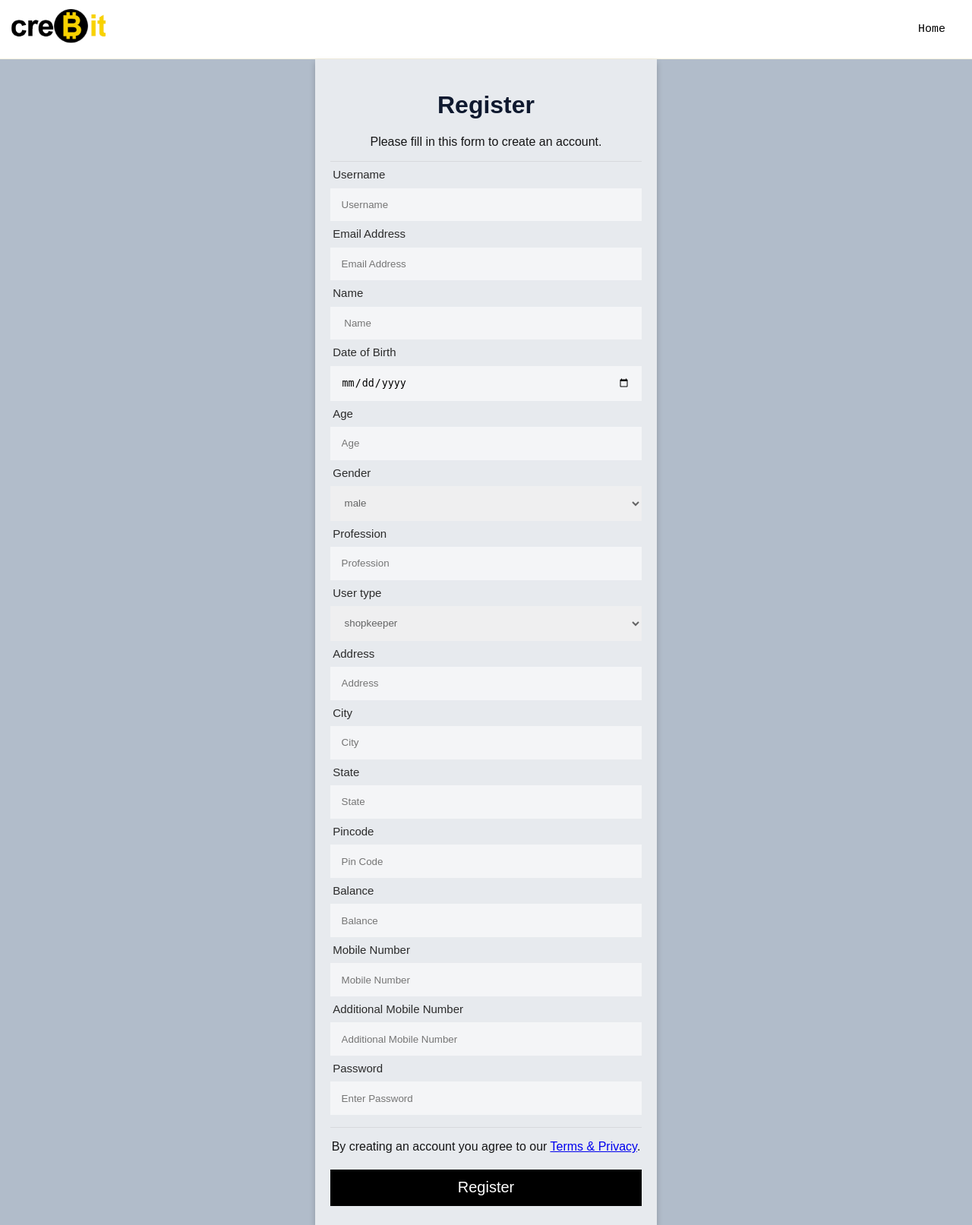
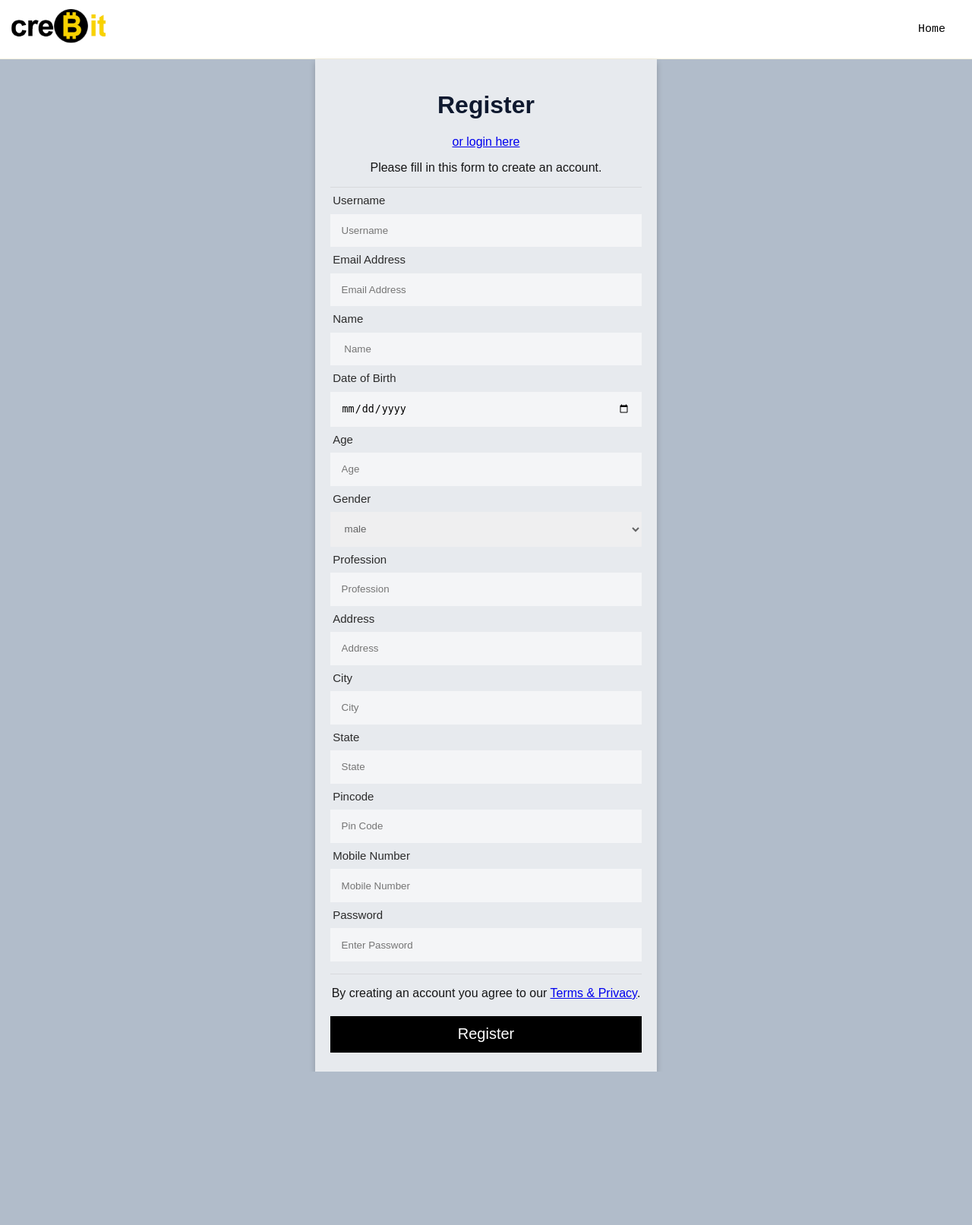
Before and after one commit to SushantChandla/repo, a Django app: template stocksapp/xplore/accounts/templates/accounts/signup.html in a window 1280 px wide. Shown: the whole page at 76% size. After the commit the page ends 1411 px from the top, so only its background shows below. Run offline with Django 3.2, Linux system fonts and the light colour scheme; the template is opened without the code that fills it: values that come from a table or form of the project are taken from there, others are empty; some libraries are stand-ins or nearby versions.

Commit message:
made changes in accounts/ models, forms, views and urls

```diff
--- a/stocksapp/xplore/accounts/forms.py
+++ b/stocksapp/xplore/accounts/forms.py
@@ -3,20 +3,15 @@ from django.contrib.auth.forms import UserCreationForm
 from django import forms
 from . import models
 
-
 class UserCreateForm(forms.ModelForm):
     password = forms.CharField(widget=forms.PasswordInput())
     class Meta:
-        fields = '__all__'
-        model = models.UserProfile
+        fields = ("username", "email", "password")
+        model = User
 
 
 class UserProfileForm (forms.ModelForm):
     class Meta:
         fields = '__all__'
+        exclude = ['user',]
         model = models.UserProfile
-
-class UserLoginForm (forms.ModelForm):
-    class Meta:
-        fields = ("username", "password")
-        model = models.UserProfile
--- a/stocksapp/xplore/accounts/models.py
+++ b/stocksapp/xplore/accounts/models.py
@@ -5,24 +5,18 @@ from django.utils import timezone
 from django.contrib.auth.models import User
 
 class UserProfile(models.Model):
-
-    username = models.CharField(max_length=255, null=False, unique=True)
+    user = models.OneToOneField(User, null=True, blank=True, on_delete=models.CASCADE)
+    name = models.CharField(max_length=200, null=False)
     email = models.EmailField(max_length=255, null=False, unique=True)
-    password = models.CharField(max_length=255, null=False, unique=True)
-    name = models.CharField(max_length=200, null=False)
     date_of_birth = models.DateField(max_length=200, null=False)
     age = models.IntegerField(null=False)
     gender = models.CharField(max_length=200, null=False)
     profession = models.CharField(max_length=200, null=False)
-    user_type = models.CharField(max_length=200, null=False)
     mobile_number = models.CharField(max_length=10, null=False)
-    additional_mobile_number = models.CharField(max_length=10, null=True)
     address = models.CharField(max_length=300, null=False)
     city = models.CharField(max_length=200, null=False)
     state = models.CharField(max_length=200, null=False)
     pin_code = models.IntegerField(null=False)
-    balance = models.IntegerField(null=True)
-
 
     def __str__(self):
         return self.name
--- a/stocksapp/xplore/accounts/templates/accounts/login.html
+++ b/stocksapp/xplore/accounts/templates/accounts/login.html
@@ -33,9 +33,9 @@
        <input type="password" name="{{ form.password.html_name }}" placeholder="Enter Password" id="password"required>
         {{ form.password.errors }}
      <button type="submit" value="Login"> Login</button>
-    <label>
-      <input type="checkbox" checked="checked" name="remember"> Remember me
-    </label>
+    <div>
+        <a href="{% url 'accounts:signup' %}">signup here</a>
+    </div>
   </div>
   <div class="container" style="background-color:#ecececc0">
     <button type="button" class="cancelbtn"><a href="{% url 'homeapp:homepage' %}" style="text-decoration: none;color:white">Cancel</a></button>
--- a/stocksapp/xplore/accounts/templates/accounts/signup.html
+++ b/stocksapp/xplore/accounts/templates/accounts/signup.html
@@ -13,7 +13,7 @@
 <body>
   <div class="topnav" id="myTopnav">
     <img src="{% static 'media/logo2.png' %}" alt="logo" style="float: left;height:45px;margin :12px;">
-    <a href="{% url 'homepage' %}" style="float: right;">Home</a>
+    <a href="{% url 'homeapp:homepage' %}" style="float: right;">Home</a>
     <a href="javascript:void(0);" class="icon" onclick="myFunction()">
       <i class="fa fa-bars"></i>
     </a>
@@ -23,6 +23,9 @@
       {% csrf_token %}
     <div class="container">
       <h1>Register</h1>
+      <div style="text-align:center;">
+          <a href="{% url 'accounts:login' %}">or login here</a>
+      </div>
       <p>Please fill in this form to create an account.</p>
       <hr>
       <label for="{{ user_form.username.id_for_label }}">Username</label><br>
@@ -48,13 +51,6 @@
     </select>
     <label for="{{profile_form.profession.id_for_label}}">Profession</label>
     <input type="text" placeholder="Profession" name="{{profile_form.profession.html_name}}" id="profession">
-    <label for="{{profile_form.user_type.id_for_label}}">User type</label>
-      <select id="Usertype" name="{{profile_form.user_type.html_name}}">
-          <option value="shopkeeper" style="font-size:15px;border-right: none;color:rgba(97, 97, 97, 0.322);padding:3px;">
-            shopkeeper</option>
-          <option value="farmer" style="font-size:15px;border: none;color:rgba(97, 97, 97, 0.322);padding:3px;">farmer
-          </option>
-      </select>
       <label for="{{profile_form.address.id_for_label}}">Address</label>
       <input type="text" id="address" name="{{profile_form.address.html_name}}" placeholder="Address" required>
       <label for="{{profile_form.city.id_for_label}}">City</label>
@@ -63,15 +59,10 @@
       <input type="text" id="state" name="{{profile_form.state.html_name}}" placeholder="State" required>
       <label for="{{profile_form.pin_code.id_for_label}}">Pincode</label>
       <input type="number" id="pincode" name="{{profile_form.pin_code.html_name}}" placeholder="Pin Code"  required>
-      <label for="{{profile_form.balance.id_for_label}}">Balance</label>
-      <input type="number" id="balance" name="{{profile_form.balance.html_name}}" placeholder="Balance" required>
       <label for="{{profile_form.mobile_number.id_for_label}}">Mobile Number</label>
       <input type="tel" id="phone" name="{{profile_form.mobile_number.html_name}}" placeholder="Mobile Number" pattern="[0-9]{10}" maxlength="10" required>
-      <label for="{{profile_form.additional_mobile_number.id_for_label}}">Additional Mobile Number</label>
-      <input type="tel" id="aphone" name="{{profile_form.additional_mobile_number.html_name}}" placeholder="Additional Mobile Number" maxlength="10" pattern="[0-9]{10}">
-      <label for="{{user_form.password.id_for_label}}">Password</label>
+     <label for="{{user_form.password.id_for_label}}">Password</label>
       <input type="password" placeholder="Enter Password" name="{{user_form.password.html_name}}" id="psw" required>
-      {{chain_form}}
       <hr>
       <p>By creating an account you agree to our <a href="#">Terms & Privacy</a>.</p>
       <button type="submit" class="registerbtn">Register</button>
--- a/stocksapp/xplore/accounts/urls.py
+++ b/stocksapp/xplore/accounts/urls.py
@@ -5,7 +5,7 @@ from . import views
 app_name = 'accounts'
 
 urlpatterns = [
-    url(r"login/$", views.Login, name="login"),
-    url(r"logout/$", views.Logout, name="logout"),
-    url(r"signup/$", views.SignUp, name='signup'),
+    url(r"login/$", auth_views.LoginView.as_view(template_name="accounts/login.html"),name='login'),
+    url(r"logout/$", auth_views.LogoutView.as_view(), name="logout"),
+    url(r"signup/$", views.SignUp, name="signup"),
 ]
--- a/stocksapp/xplore/homeapp/urls.py
+++ b/stocksapp/xplore/homeapp/urls.py
@@ -6,6 +6,6 @@ from . import views
 app_name = 'homeapp'
 
 urlpatterns = [
-    url('', views.HomePage, name="homepage"),
-    url('stockbuy', views.StockBuy, name="stockbuy"),
+    url('home/', views.HomePage, name="homepage"),
+    url('stockbuy/', views.StockBuy, name="stockbuy"),
 ]
--- a/stocksapp/xplore/profilepage/urls.py
+++ b/stocksapp/xplore/profilepage/urls.py
@@ -5,5 +5,5 @@ from . import views
 app_name = 'profilepage'
 
 urlpatterns = [
-    url('', views.ProfilePage, name="profilepage"),
+    url('profile/', views.ProfilePage, name="profilepage"),
 ]
--- a/stocksapp/xplore/xplore/settings.py
+++ b/stocksapp/xplore/xplore/settings.py
@@ -134,7 +134,7 @@ STATICFILES_DIRS = [
 MEDIA_URL = '/media/'
 MEDIA_ROOT = os.path.join(BASE_DIR, 'media')
 
-LOGIN_REDIRECT_URL = 'customer:customer_home'
-LOGOUT_REDIRECT_URL = 'accounts:login'
+LOGIN_REDIRECT_URL = 'homeapp:homepage'
+LOGOUT_REDIRECT_URL = 'homeapp:homepage'
 
 AUTH_PROFILE_MODULE = 'accounts.UserProfile'
--- a/stocksapp/xplore/xplore/urls.py
+++ b/stocksapp/xplore/xplore/urls.py
@@ -16,13 +16,15 @@ Including another URLconf
 
 from django.contrib import admin
 from django.urls import path, include
+from . import settings
+from . import views
 
 urlpatterns = [
     path('admin/', admin.site.urls),
-
-    path('history',include('history.urls')),
-    path('profile', include('profilepage.urls')),
-    path('', include('homeapp.urls')),
-    path('accounts/', include('accounts.urls')),
+    path('', views.Home, name='home'),
+    path('history/',include('history.urls',  namespace='history')),
+    path('profile/', include('profilepage.urls',  namespace='profilepage')),
+    path('homeapp/', include('homeapp.urls',  namespace='homeapp')),
+    path('accounts/', include('accounts.urls',  namespace='accounts')),
 
 ]
--- /dev/null
+++ b/stocksapp/xplore/xplore/views.py
@@ -0,0 +1,4 @@
+from django.shortcuts import render, redirect
+
+def Home (request):
+    return redirect('homeapp:homepage')
```
Also changed, not shown: stocksapp/xplore/accounts/views.py (+3 -29 lines), stocksapp/xplore/accounts/migrations/0002_auto_20210324_2152.py (added), stocksapp/xplore/db.sqlite3, stocksapp/xplore/xplore/guy.jpg (added).
